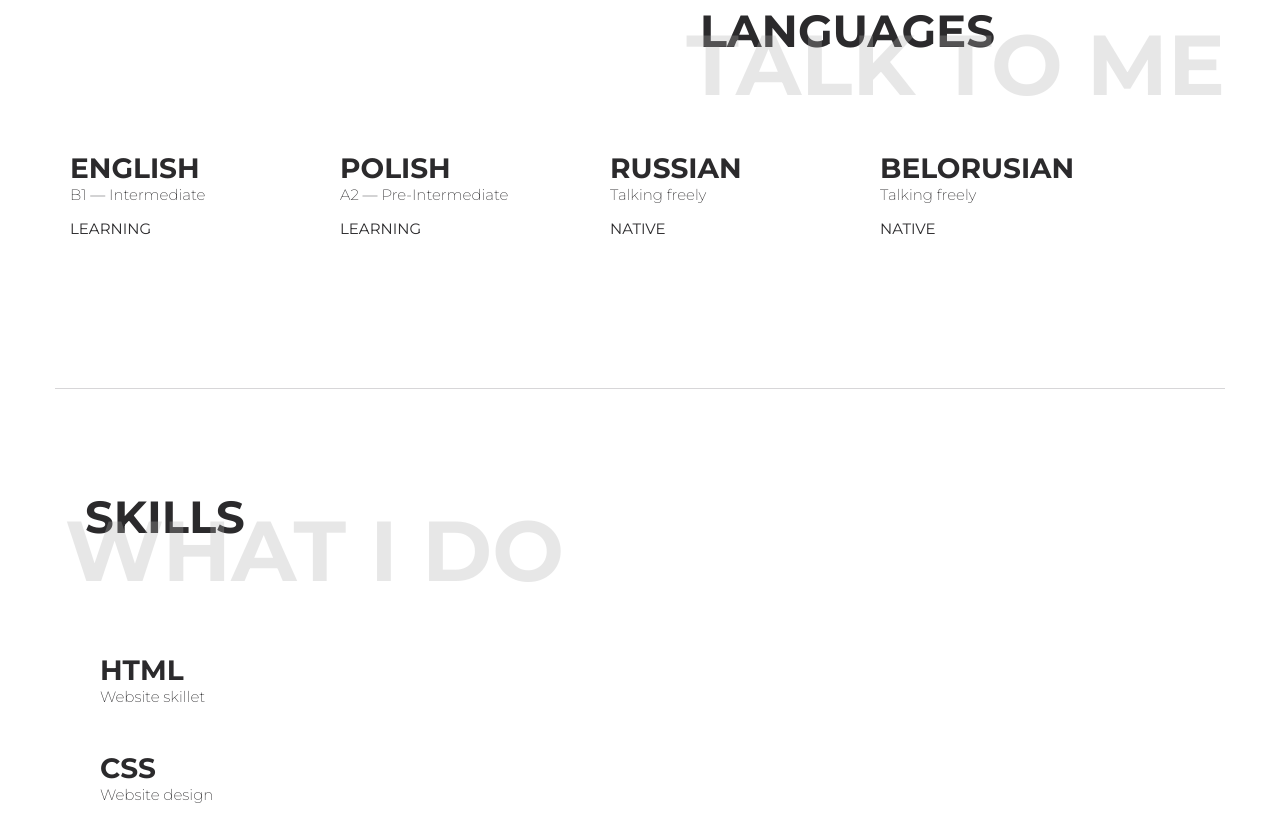
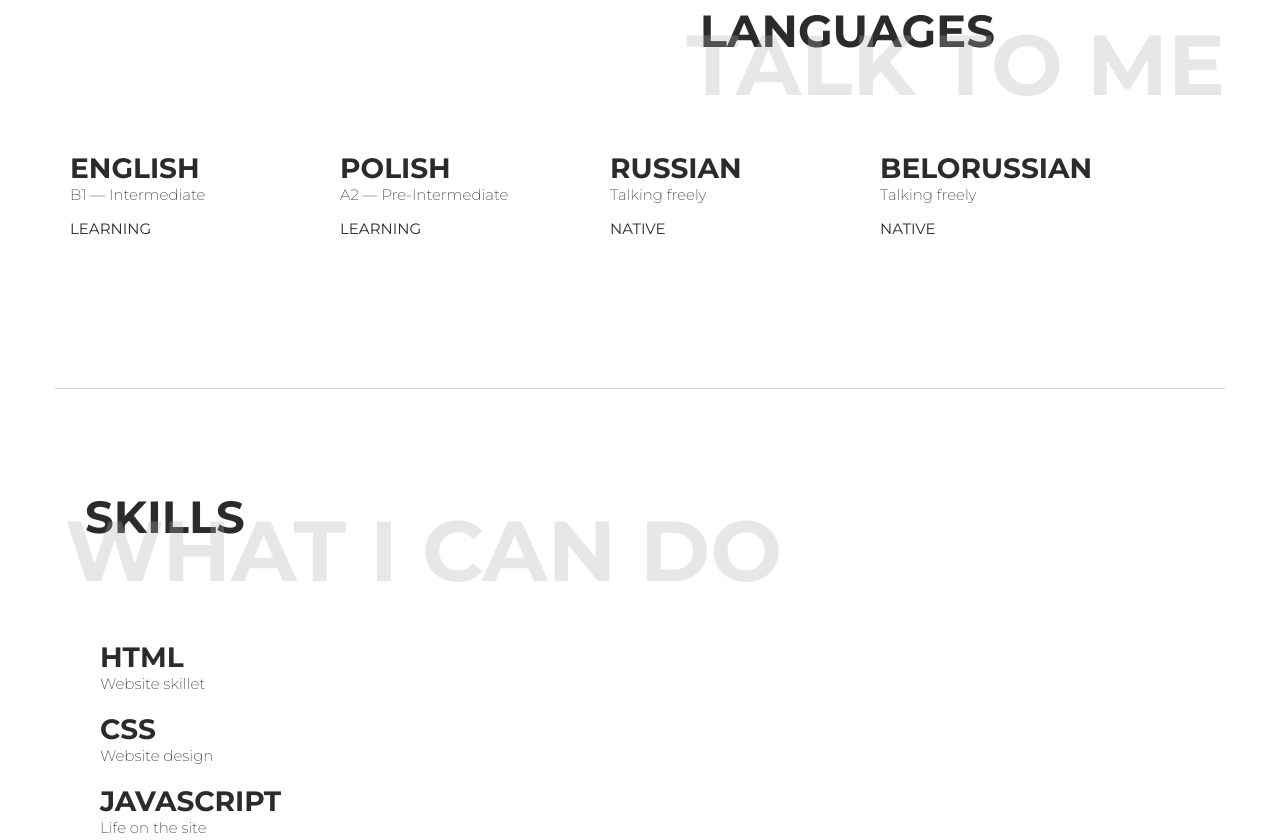
Before and after one commit to victorNesterenko/rsschool-cv, a plain HTML site: page index.html in a window 1280 px wide. Shown: the part 1404-2244 px from the top of the page. Drawn offline with Linux system fonts and the light colour scheme.

Commit message:
fix: content

```diff
--- a/index.html
+++ b/index.html
@@ -37,7 +37,7 @@
     <div class="container">
         <div class="intro__inner">
             <div class="intro__welcome">
-                <h2 class="intro__subtitle">Hello, I'm</h2>
+                <h2 class="intro__subtitle">Hello, my name is</h2>
                 <h1 class="intro__title">Victor Nesterenko</h1>
                 <div class="intro__text">Junior Front-end Developer</div>
                 <div class="intro__social">
@@ -130,7 +130,7 @@
                   </div>
                   <div class="lang__col">
                     <div class="lang__item">
-                        <div class="lang__name">Belorusian</div>
+                        <div class="lang__name">Belorussian</div>
                         <div class="lang__level">Talking freely</div>
                         <div class="lang__exp">Native</div>
                     </div>
@@ -145,7 +145,7 @@
     <div class="container">
         <div class="skills__header">
                 <h3 class="skills__title">Skills</h3>
-                <h2 class="skills__bigtitle">What I do</h2>
+                <h2 class="skills__bigtitle">What I can do</h2>
                 <div class="skills__col">
                     <div class="skills__item">
                         <div class="skill__name">HTML</div>
@@ -244,7 +244,7 @@ function clearActiveClasses(){
 <section class="contact" id="contact">
     <div class="container">
         <div class="contact__header">
-                <h3 class="contact__title">Contakts</h3>
+                <h3 class="contact__title">Contacts</h3>
                 <h2 class="contact__bigtitle">Let's talk</h2>
                 <div class="contact__col">
                     <div class="contact__item">
--- a/style.css
+++ b/style.css
@@ -387,7 +387,7 @@ font-size: 14px;
 }
 
 .skills__item {
-    padding: 15px 15px;
+    padding: 2px 15px;
 }
 
 .skill__name {
```
